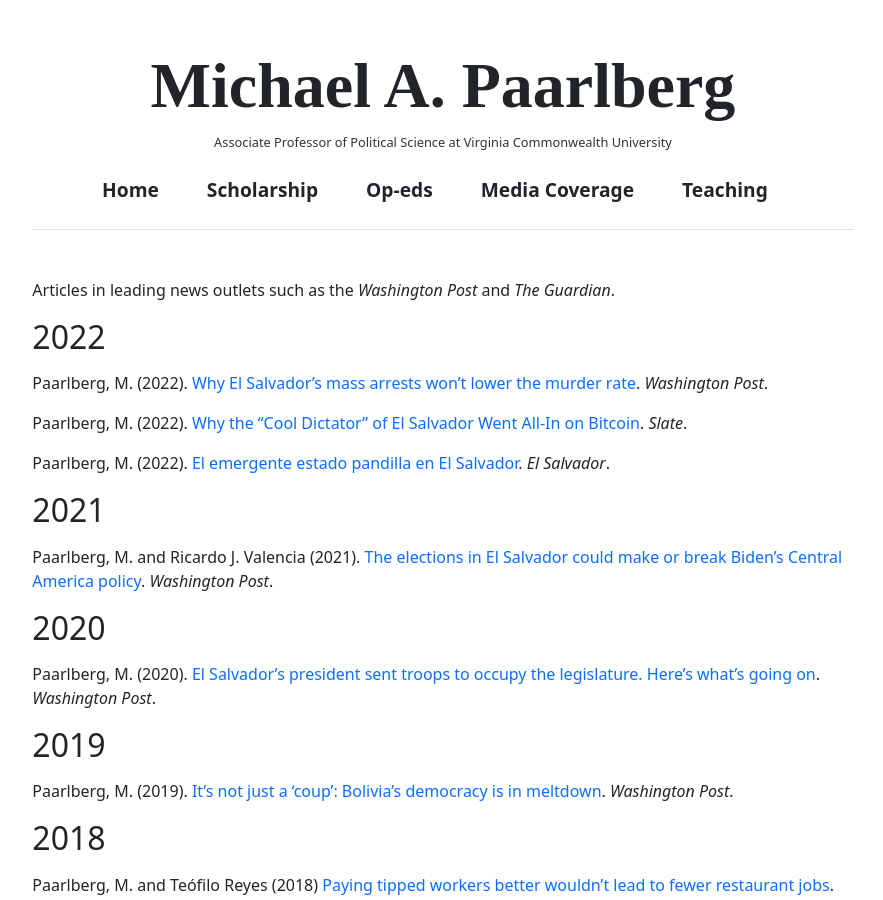
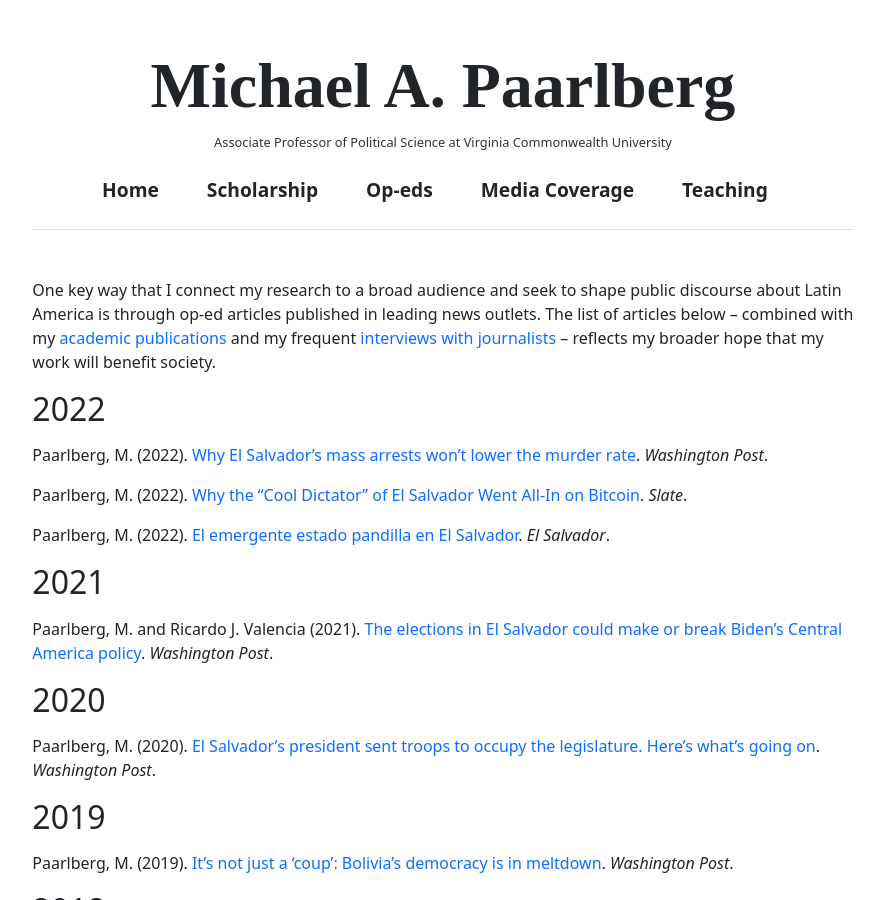
Before and after one commit to RelevantResearch/michael-paarlberg, a Jekyll site: the page built from _pages/opeds.md, in a window 1280 px wide and 900 px high. Shown: the whole window, without its empty margins (197-1080 px from the left). Built offline with Jekyll 4.4.1, drawn with Linux system fonts in a browser that asks for light colours.

Commit message:
Update opeds.md

```diff
--- a/_pages/opeds.md
+++ b/_pages/opeds.md
@@ -4,7 +4,7 @@ title: Op-eds
 permalink: /opeds/
 ---
 
-Articles in leading news outlets such as the _Washington Post_ and _The Guardian_.
+One key way that I connect my research to a broad audience and seek to shape public discourse about Latin America is through op-ed articles published in leading news outlets. The list of articles below – combined with my [academic publications](https://michael.relevant-research.com/scholarship/) and my frequent [interviews with journalists](https://michael.relevant-research.com/media-coverage/) – reflects my broader hope that my work will benefit society.
 
 ## 2022
 
```
